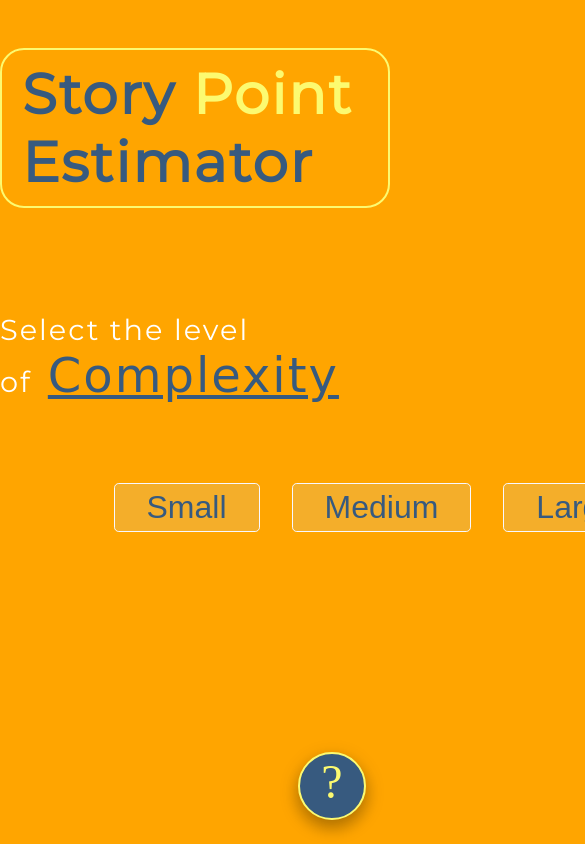
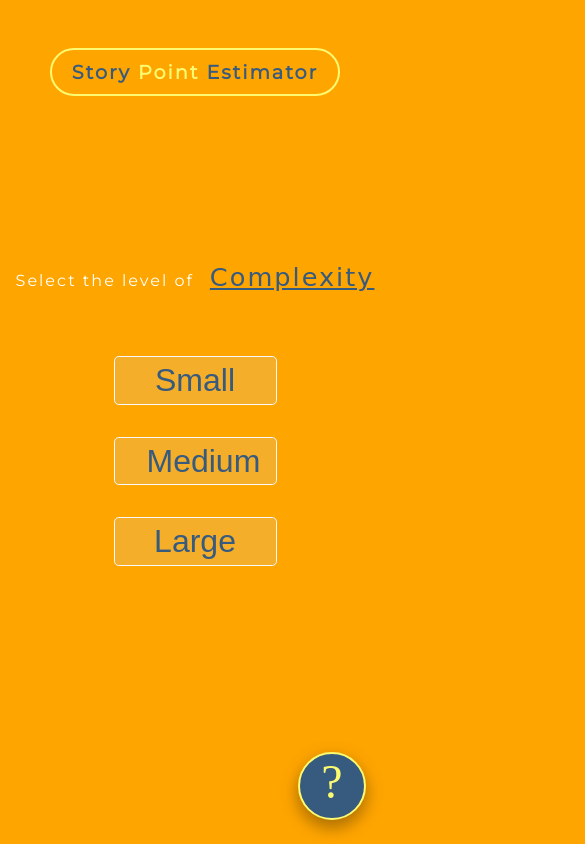
Before and after one commit to RobertShaw1/story-point-estimator, a website: page index.html in a window 390 px wide. Shown: the top 844 px of the page, 585 px wide, since content can reach past the window. Drawn offline with Linux system fonts and the light colour scheme.

Commit message:
responsiveness

```diff
--- a/style.css
+++ b/style.css
@@ -25,7 +25,7 @@ body {
   --light: #6a99cb;
 }
 
-h1 {
+.header {
   position: fixed;
   top: 3rem;
   border: 2px solid var(--trim);
@@ -143,6 +143,7 @@ h1 {
 
 .factor-row {
   font-size: 2rem;
+  text-align: center;
   display: flex;
   justify-content: space-around;
 }
@@ -210,3 +211,36 @@ h1 {
   text-decoration: none;
   cursor: pointer;
 }
+
+@media screen and (max-width: 600px) {
+  .header {
+    font-size: larger;
+  }
+
+  #prompt {
+    font-size: inherit;
+    margin-bottom: 3rem;
+  }
+
+  #factor {
+    font-size: 1.6rem;
+  }
+
+  .btn-container {
+    flex-direction: column;
+  }
+
+  .btn {
+    margin: 1rem 1rem;
+  }
+
+  .factor-row {
+    font-size: 1rem;
+    justify-content: space-evenly;
+  }
+
+  .factor-row > span {
+    margin: 0rem 1rem;
+  }
+
+}
```
